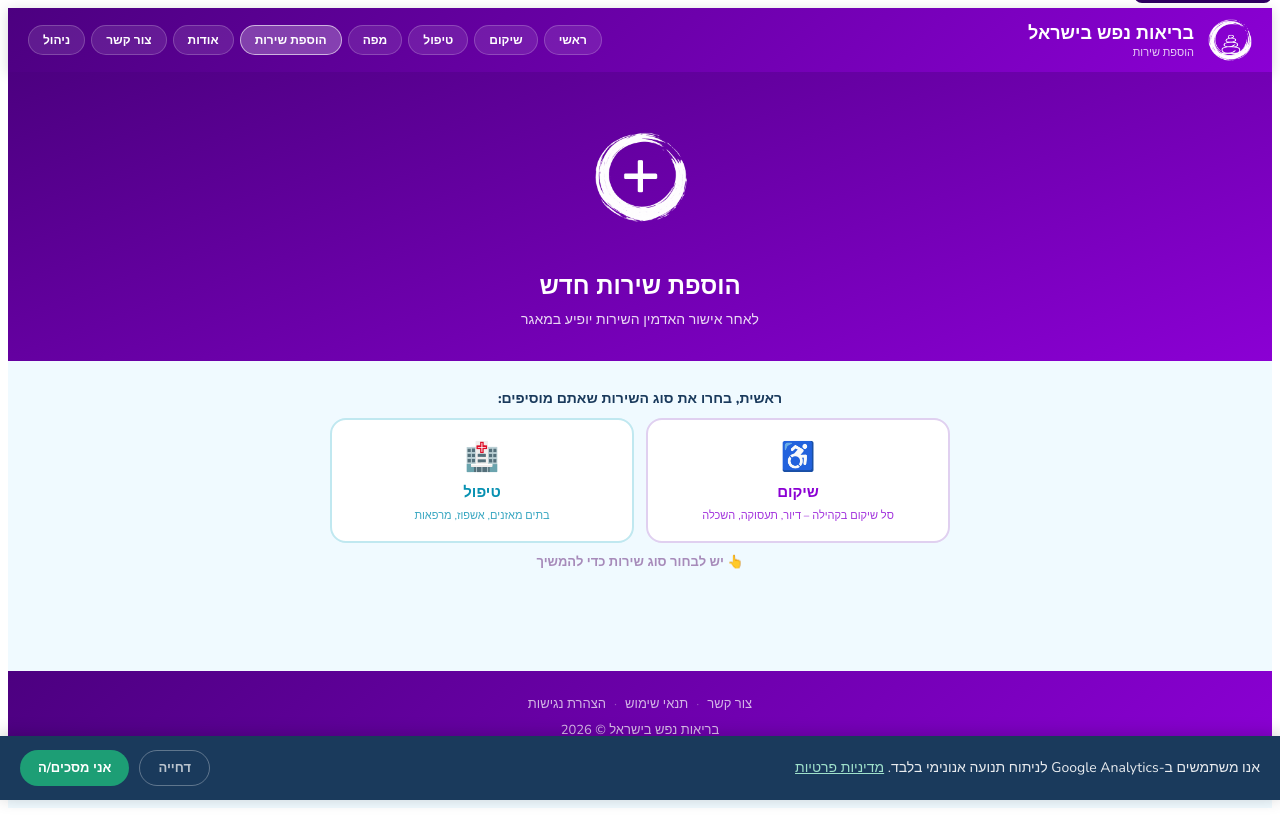
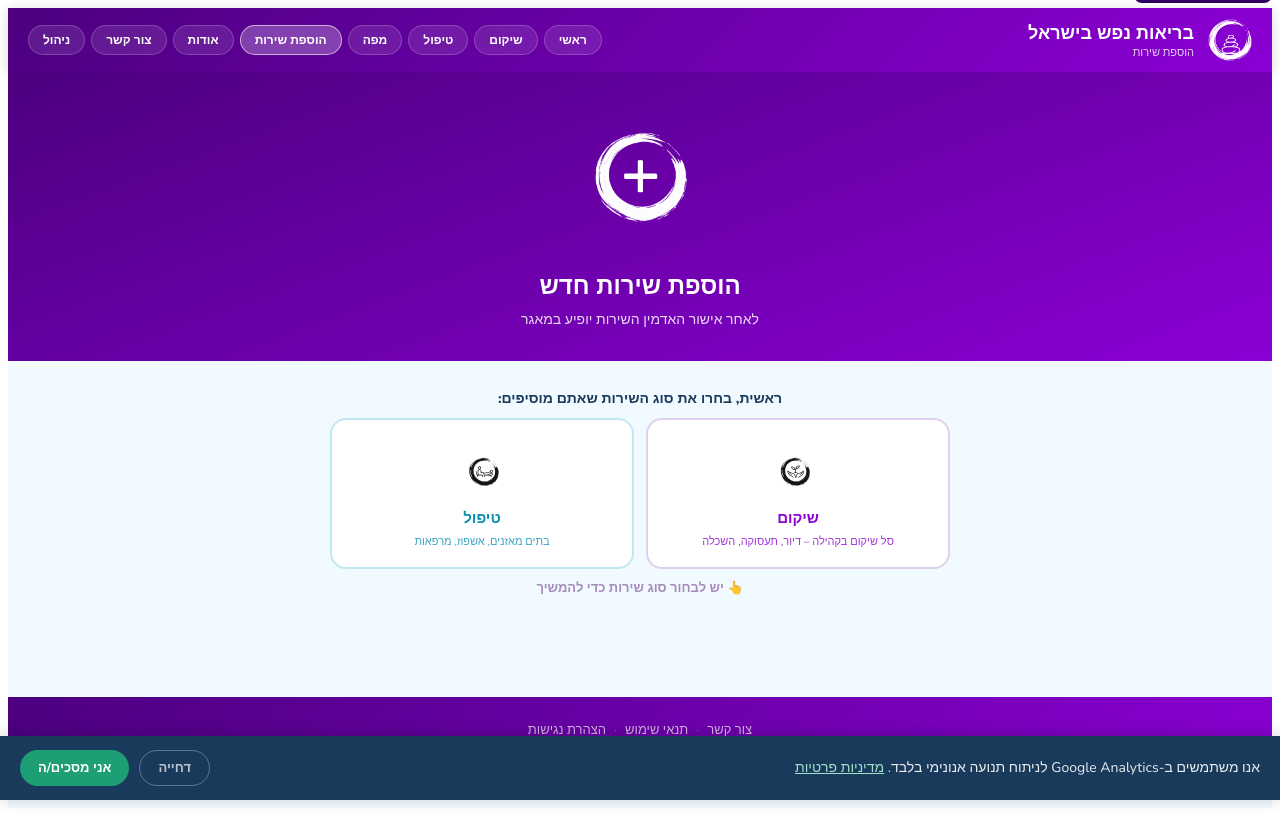
Before and after one commit to sivantelem-commits/rehab-directory, a Next.js app: page /register in a window 1280 px wide. Built offline with nearby package versions, Linux system fonts and the light colour scheme.

Commit message:
Update register.js

```diff
--- a/pages/register.js
+++ b/pages/register.js
@@ -213,7 +213,7 @@
                 boxShadow: tab === 'rehab' ? '0 4px 16px rgba(139,0,212,0.3)' : 'none',
                 transition: 'all 0.2s',
               }}>
-                <span style={{ fontSize: 28 }}>♿</span>
+                <img src="/rehab-logo.png" alt="" role="presentation" style={{ width: 64, height: 64, objectFit: 'contain', filter: tab === 'rehab' ? 'invert(1) brightness(10)' : 'none' }} />
                 <span>שיקום</span>
                 <span style={{ fontSize: 11, fontWeight: 500, opacity: 0.8, lineHeight: 1.4 }}>סל שיקום בקהילה – דיור, תעסוקה, השכלה</span>
               </button>
@@ -226,7 +226,7 @@
                 boxShadow: tab === 'treatment' ? '0 4px 16px rgba(8,145,178,0.3)' : 'none',
                 transition: 'all 0.2s',
               }}>
-                <span style={{ fontSize: 28 }}>🏥</span>
+                <img src="/treatment-logo.png" alt="" role="presentation" style={{ width: 64, height: 64, objectFit: 'contain', filter: tab === 'treatment' ? 'invert(1) brightness(10)' : 'none' }} />
                 <span>טיפול</span>
                 <span style={{ fontSize: 11, fontWeight: 500, opacity: 0.8, lineHeight: 1.4 }}>בתים מאזנים, אשפוז, מרפאות</span>
               </button>
```
